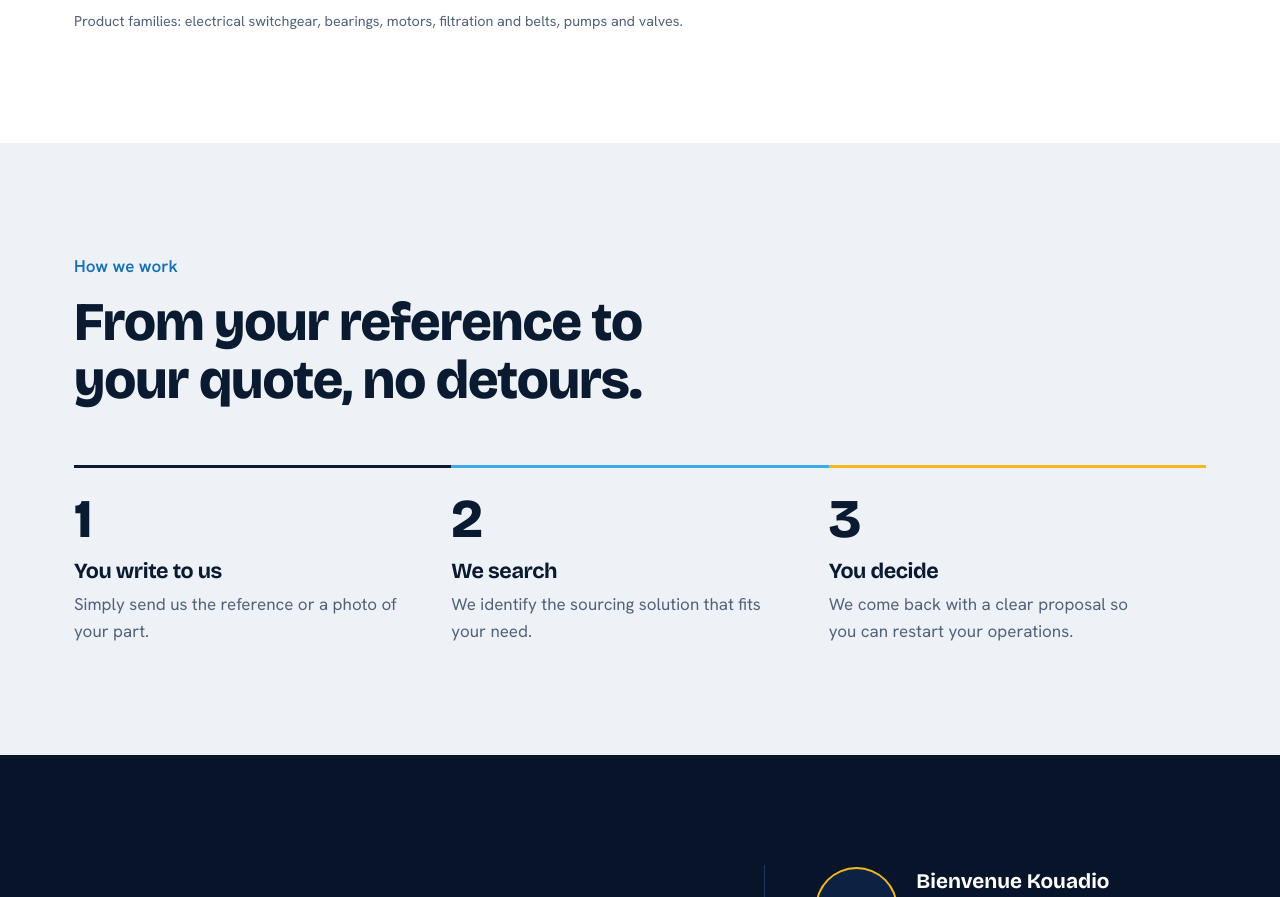
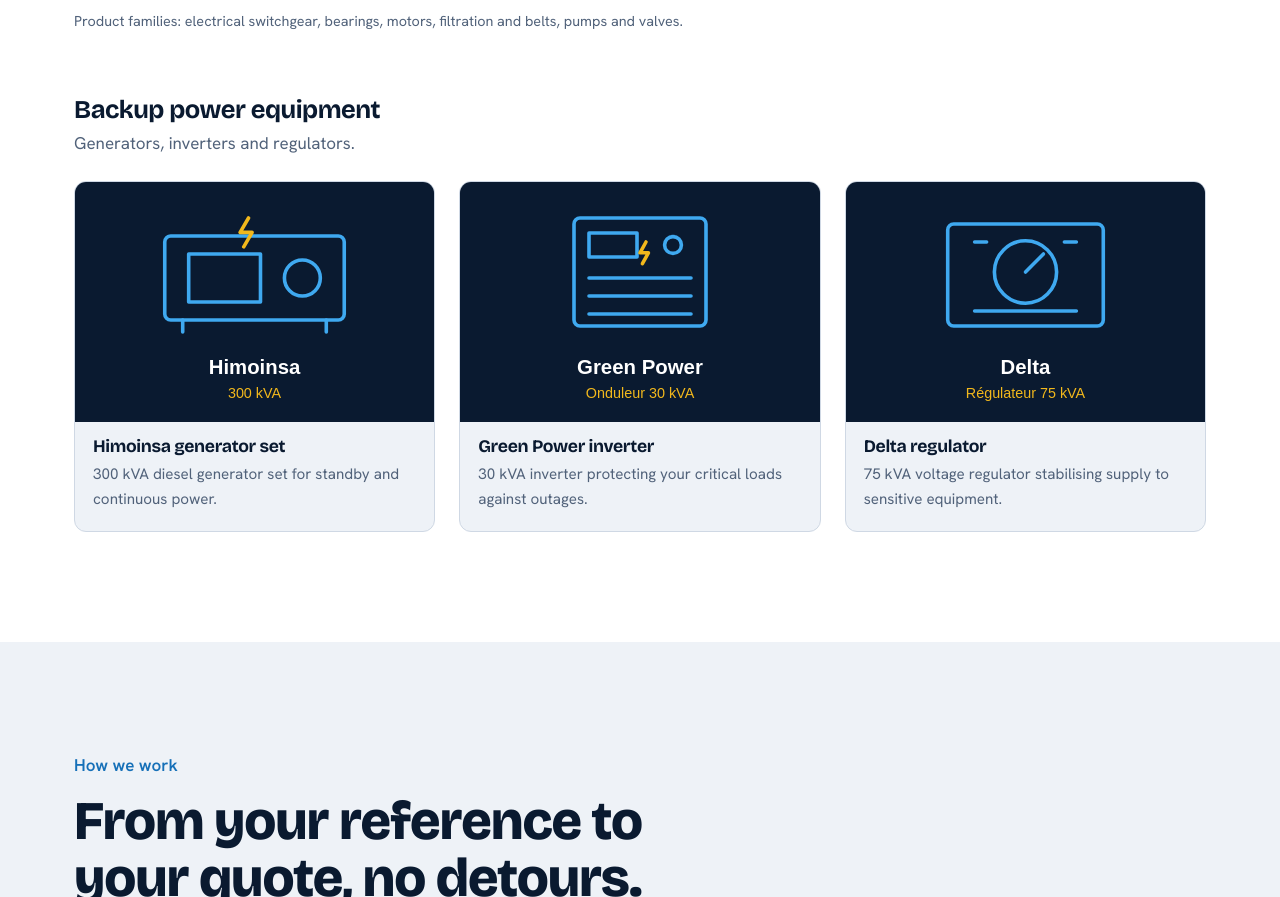
Before and after one commit to giss1408/milikey, a plain HTML site: page en/index.html in a window 1280 px wide. Shown: the part 2560-3457 px from the top of the page. Drawn offline with nearby package versions, Linux system fonts and the light colour scheme.

Commit message:
Add backup power equipment section (Himoinsa, Green Power, Delta) and update hero text
Co-Authored-By: Claude Sonnet 5.5 <noreply@anthropic.com>

```diff
--- a/en/index.html
+++ b/en/index.html
@@ -121,6 +121,16 @@ h2.big{font-size:clamp(2rem,4.4vw,3.4rem);font-weight:800;max-width:20ch;text-wr
 .cat p{color:#b9c9de;font-size:.98rem}
 .strip{margin-top:28px;border-radius:8px;overflow:hidden}
 .strip img{width:100%;display:block;max-height:180px;object-fit:cover}
+.equip{margin-top:64px}
+.equip-h{font-family:'Bricolage Grotesque',sans-serif;font-size:1.6rem;color:var(--ink)}
+.equip-sub{color:var(--muted);margin-top:6px}
+.eq-grid{margin-top:24px;display:grid;grid-template-columns:repeat(3,1fr);gap:24px}
+.eq-card{background:var(--paper);border:1px solid var(--line);border-radius:12px;overflow:hidden}
+.eq-card img{width:100%;height:auto;display:block;aspect-ratio:3/2;object-fit:cover}
+.eq-card figcaption{padding:16px 18px 20px}
+.eq-card h3{font-size:1.1rem;color:var(--ink)}
+.eq-card p{margin-top:6px;color:var(--muted);font-size:.95rem}
+@media(max-width:900px){.eq-grid{grid-template-columns:1fr}}
 .strip-cap{margin-top:10px;font-size:.9rem;color:var(--muted)}
 @media(max-width:900px){.parts-top,.parts-img{grid-template-columns:1fr}.parts-img img{min-height:240px}.cat{padding:10px 24px}}
 
@@ -296,6 +306,25 @@ footer em{font-family:'Bricolage Grotesque';font-style:italic;color:#fff}
       <img width="853" height="165" loading="lazy" src="../assets/strip.jpg" alt="Contactors, bearings, motors, filters and belts, pumps and valves">
     </figure>
     <p class="strip-cap">Product families: electrical switchgear, bearings, motors, filtration and belts, pumps and valves.</p>
+
+    <div class="equip">
+      <h3 class="equip-h">Backup power equipment</h3>
+      <p class="equip-sub">Generators, inverters and regulators.</p>
+      <div class="eq-grid">
+      <figure class="eq-card">
+        <img width="600" height="400" loading="lazy" src="../assets/himoinsa-300kva.svg" alt="Himoinsa 300 kVA generator set">
+        <figcaption><h3>Himoinsa generator set</h3><p>300 kVA diesel generator set for standby and continuous power.</p></figcaption>
+      </figure>
+      <figure class="eq-card">
+        <img width="600" height="400" loading="lazy" src="../assets/green-power-30kva.svg" alt="Green Power 30 kVA inverter">
+        <figcaption><h3>Green Power inverter</h3><p>30 kVA inverter protecting your critical loads against outages.</p></figcaption>
+      </figure>
+      <figure class="eq-card">
+        <img width="600" height="400" loading="lazy" src="../assets/delta-75kva.svg" alt="Delta 75 kVA voltage regulator">
+        <figcaption><h3>Delta regulator</h3><p>75 kVA voltage regulator stabilising supply to sensitive equipment.</p></figcaption>
+      </figure>
+      </div>
+    </div>
   </div>
 </section>
 
```
Also changed, not shown: index.html (+31 -2 lines), assets/delta-75kva.svg (added), assets/green-power-30kva.svg (added), assets/himoinsa-300kva.svg (added).
